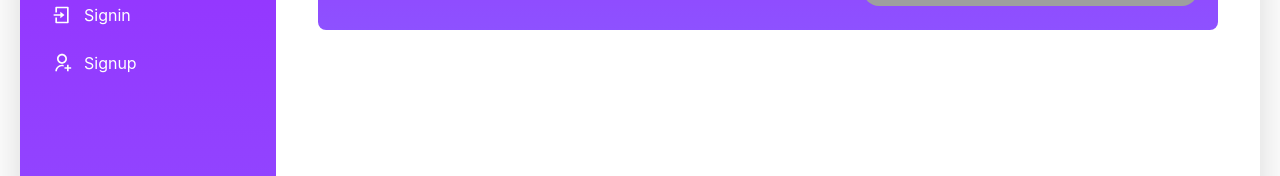
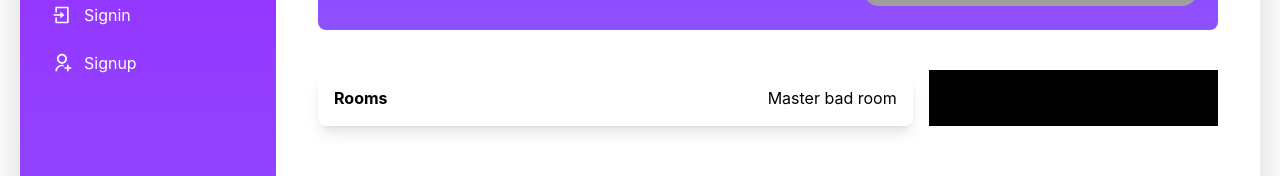
Before and after one commit to hafeez-star/my-project-pro, a React (Vite) app: page / in a window 1280 px wide. Shown: the part 393-569 px from the top of the page. Built offline with nearby package versions, Linux system fonts and the light colour scheme; grey boxes are pictures that could not be loaded.

Commit message:
save-change

```diff
--- /dev/null
+++ b/src/component/RoomSection.jsx
@@ -0,0 +1,26 @@
+
+
+
+
+
+import React from 'react'
+
+const RoomSection = () => {
+    return (
+        <div className='w-225 mx-auto mt-10 grid grid-cols-6 gap-4 rounded-lg'>
+            <div className=' col-span-4  rounded-lg bg-transparent shadow-lg p-4'>
+                <div className='flex justify-between'>
+                    <h1 className='font-bold'>Rooms</h1>
+                    <div>
+                        <p>Master bad room</p>
+                    </div>
+                </div>
+            </div>
+            <div className='bg-black col-span-2 '>
+                <h1>alklk</h1>
+            </div>
+        </div>
+    )
+}
+
+export default RoomSection
--- a/src/main/Maindev.jsx
+++ b/src/main/Maindev.jsx
@@ -5,6 +5,7 @@ import React from 'react'
 import SideBar from '../component/SideBar'
 import TopBar from '../component/TopBar'
 import WelcomSection from '../component/WelcomSection'
+import RoomSection from '../component/RoomSection'
 
 const Maindev = () => {
   return (
@@ -13,6 +14,7 @@ const Maindev = () => {
       <div className='flex flex-col flex-1'>
         <TopBar/>
         <WelcomSection/>
+        <RoomSection/>
       </div>
     </div>
   )
```
